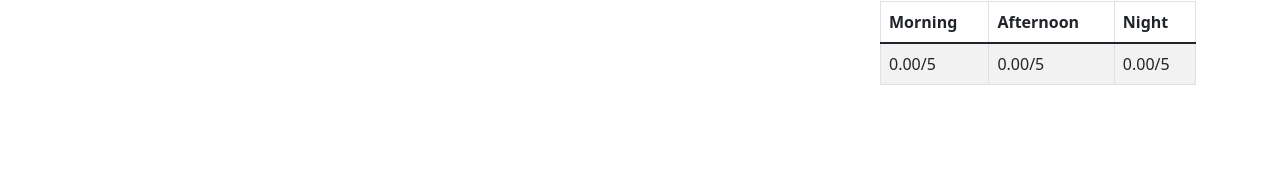
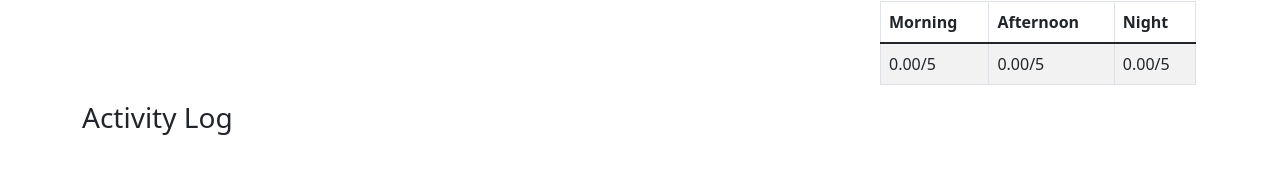
Before and after one commit to Lim-Wei-Jie/Focustudy, a Vue app in the folder frontend/: page /analytics in a window 1280 px wide. Shown: the part 193-366 px from the top of the page. Built offline with nearby package versions, Linux system fonts and the light colour scheme; no server answers; what vue-chartkick would draw is missing.

Commit message:
create activity log component

```diff
--- /dev/null
+++ b/frontend/src/components/ActivityLog.vue
@@ -0,0 +1,25 @@
+<template>
+  <!-- eslint-disable -->
+  <div class="container">
+    <h3>Activity Log</h3>
+
+  </div>
+</template>
+
+<script>
+import {  } from "module";
+
+export default {
+  name: "ActivityLog",
+  data() {
+    return {
+
+    }
+  },
+
+}
+</script>
+
+<style scoped>
+
+</style>
--- a/frontend/src/views/AnalyticsView.vue
+++ b/frontend/src/views/AnalyticsView.vue
@@ -9,18 +9,22 @@
       /></router-link>
     </div>
     <!-- Analytics component -->
-    <Analytics></Analytics>
+    <Analytics />
+    <!-- Activity Log component -->
+    <ActivityLog />
   </div>
 </template>
 
 <script>
 // @ is an alias to /src
 import Analytics from "@/components/Analytics.vue";
+import ActivityLog from "@/components/ActivityLog.vue"
 
 export default {
   name: "AnalyticsView",
   components: {
     Analytics,
+    ActivityLog,
   },
 };
 </script>
```
